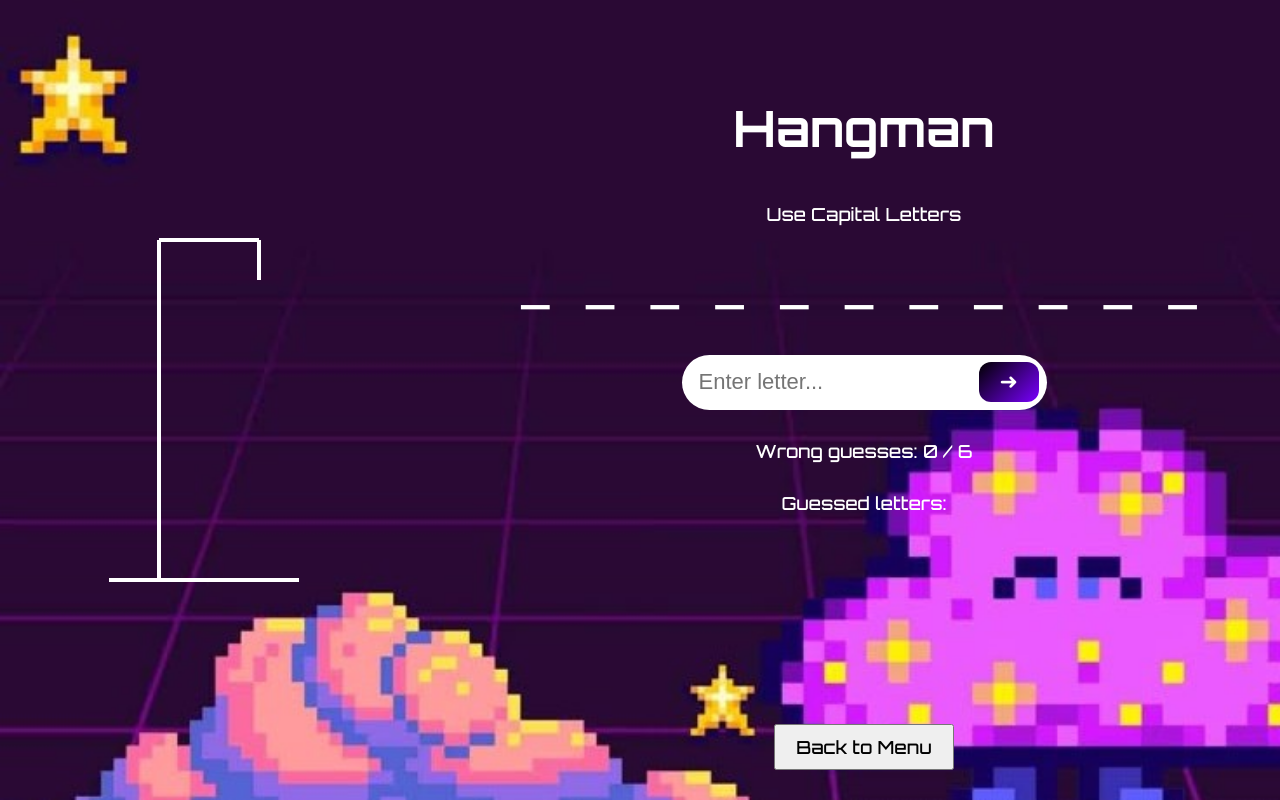
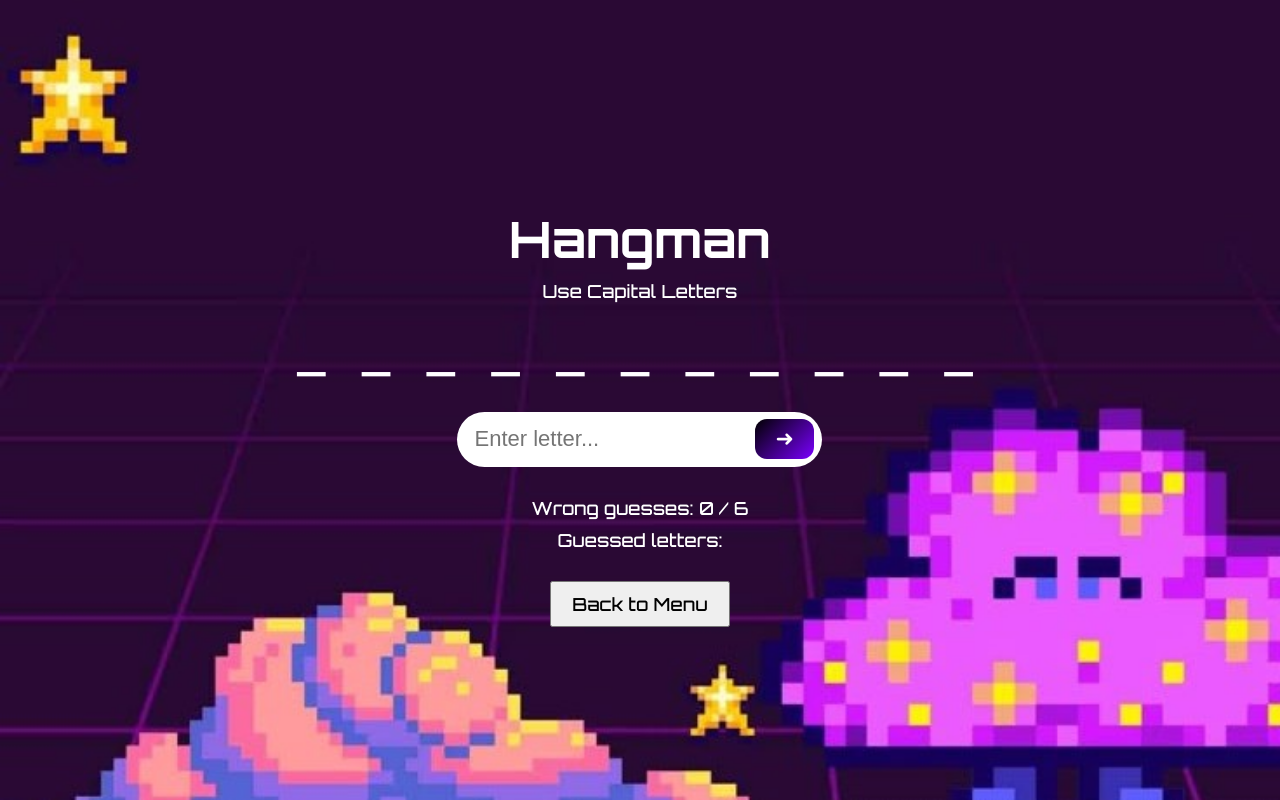
Before and after one commit to zkaz1i/game-hub, a Flask app: page /hangman in a window 1280 px wide. Run offline with Flask 3, Linux system fonts and the light colour scheme.

Commit message:
fix hangman input to accept uppercase letters and update HTML structure for better layout

```diff
--- a/app.py
+++ b/app.py
@@ -69,7 +69,7 @@ def hangman():
     message = None
 
     if request.method == 'POST':
-        letter = request.form['letter'.lower()]
+        letter = request.form['letter'].upper()
         if letter not in guessed_letters:
             guessed_letters.append(letter)
             if letter not in word:
--- a/templates/hangman.html
+++ b/templates/hangman.html
@@ -23,48 +23,39 @@ body{
     background-repeat:no-repeat;
 
     display:flex;
+    justify-content:center;
+    align-items:center;
+    text-align:center;
 }
 
-/* LEFT SIDE DRAWING */
-
-.hangmanArea{
-    width:35%;
-    display:flex;
-    justify-content:center;
-    align-items:center;
-}
-
-/* RIGHT SIDE GAME */
-
+/* MAIN GAME BOX */
 .gameArea{
-    width:65%;
     display:flex;
     flex-direction:column;
     align-items:center;
+    justify-content:center;
 }
 
+/* TITLE */
 h1{
-    margin-top:12vh;
     font-size:clamp(36px,6vw,50px);
+    margin-bottom:10px;
 }
 
 .subtitle{
-    margin-top:10px;
     font-size:18px;
+    margin-bottom:30px;
 }
 
+/* WORD DISPLAY */
 .word{
-    margin-top:40px;
     font-size:clamp(28px,5vw,40px);
     letter-spacing:10px;
+    margin-bottom:30px;
 }
 
-/* input bar */
-
+/* INPUT BOX */
 .inputBox{
-
-    margin-top:40px;
-
     background:white;
     border-radius:40px;
 
@@ -75,10 +66,10 @@ h1{
     align-items:center;
 
     padding-left:15px;
+    margin-bottom:20px;
 }
 
 .inputBox input{
-
     border:none;
     outline:none;
 
@@ -87,7 +78,6 @@ h1{
 }
 
 .inputBox button{
-
     width:60px;
     height:40px;
 
@@ -97,7 +87,6 @@ h1{
     cursor:pointer;
 
     background:linear-gradient(135deg,#000,#7a00ff);
-
     color:white;
     font-size:22px;
 
@@ -105,23 +94,20 @@ h1{
     margin-right:8px;
 }
 
-/* info text */
-
+/* TEXT INFO */
 .info{
-    margin-top:30px;
+    margin-top:10px;
     font-size:18px;
 }
 
 .message{
-    margin-top:30px;
+    margin-top:20px;
     font-size:26px;
 }
 
-/* bottom menu */
-
+/* MENU */
 .menu{
-    margin-top:auto;
-    margin-bottom:30px;
+    margin-top:30px;
 }
 
 .menu button{
@@ -131,88 +117,11 @@ h1{
     cursor:pointer;
 }
 
-line, circle{
-stroke:white;
-stroke-width:4;
-fill:none;
-}
-
-/* ---------- MOBILE LAYOUT ---------- */
-
-@media (max-width: 900px){
-
-    body{
-        flex-direction:column;
-        align-items:center;
-        text-align:center;
-    }
-
-    .hangmanArea{
-        width:100%;
-        margin-top:30px;
-    }
-
-    .gameArea{
-        width:100%;
-        padding:0 20px;
-    }
-
-    h1{
-        margin-top:20px;
-    }
-
-}
-
 </style>
 
 </head>
 
 <body>
-
-<!-- LEFT SIDE HANGMAN DRAWING -->
-
-<div class="hangmanArea">
-
-<svg width="250" height="400">
-
-<!-- gallows -->
-
-<line x1="10" y1="380" x2="200" y2="380"/>
-<line x1="60" y1="380" x2="60" y2="40"/>
-<line x1="60" y1="40" x2="160" y2="40"/>
-<line x1="160" y1="40" x2="160" y2="80"/>
-
-<!-- body parts -->
-
-{% if wrong_guesses >= 1 %}
-<circle cx="160" cy="110" r="30"/>
-{% endif %}
-
-{% if wrong_guesses >= 2 %}
-<line x1="160" y1="140" x2="160" y2="230"/>
-{% endif %}
-
-{% if wrong_guesses >= 3 %}
-<line x1="160" y1="170" x2="120" y2="200"/>
-{% endif %}
-
-{% if wrong_guesses >= 4 %}
-<line x1="160" y1="170" x2="200" y2="200"/>
-{% endif %}
-
-{% if wrong_guesses >= 5 %}
-<line x1="160" y1="230" x2="120" y2="280"/>
-{% endif %}
-
-{% if wrong_guesses >= 6 %}
-<line x1="160" y1="230" x2="200" y2="280"/>
-{% endif %}
-
-</svg>
-
-</div>
-
-<!-- RIGHT SIDE GAME -->
 
 <div class="gameArea">
 
--- a/templates/index.html
+++ b/templates/index.html
@@ -82,10 +82,9 @@
         button:nth-of-type(1){animation-delay:0.2s;}
         button:nth-of-type(2){animation-delay:0.4s;}
         button:nth-of-type(3){animation-delay:0.6s;}
-        button:nth-of-type(4){animation-delay:0.8s;}
 
         button:hover{
-            transform:scale(1.15);
+            transform:scale(1.1);
             background-image:linear-gradient(45deg,#36d1dc,#5b86e5);
         }
 
```
Lines whose indentation alone changed are shown as unchanged.
